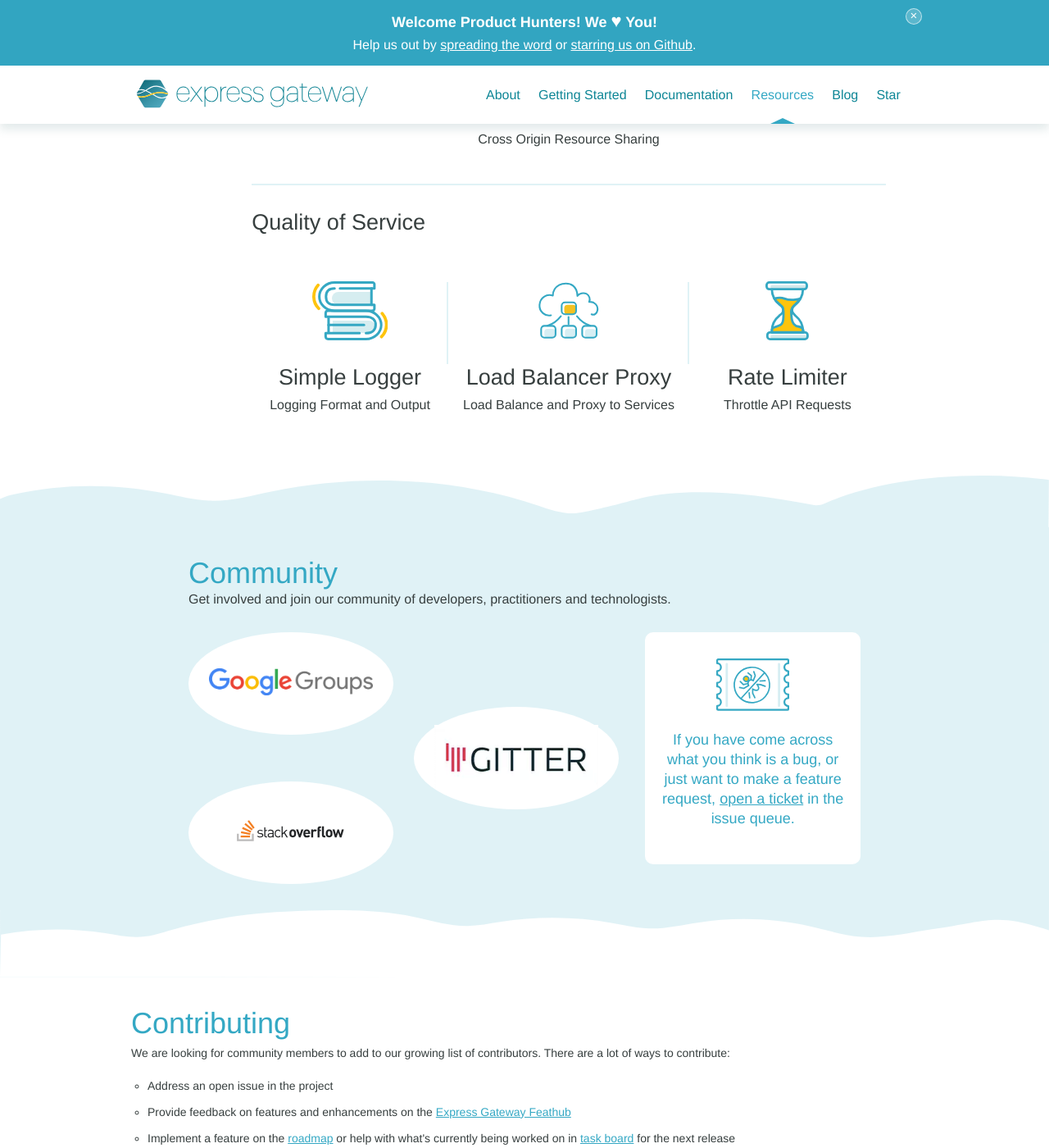
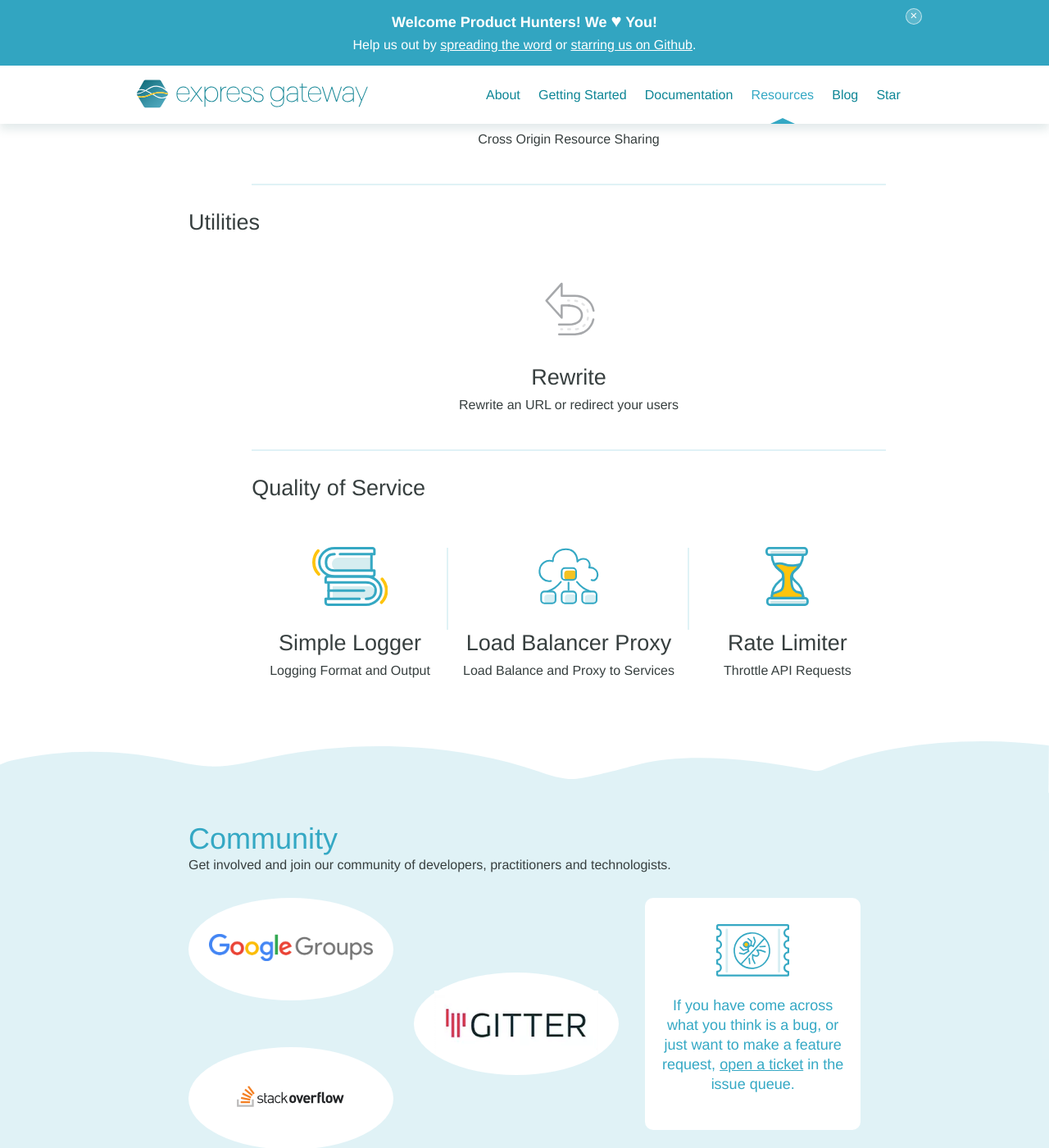
Before and after one commit to ExpressGateway/express-gateway.io, a Jekyll site: the page built from _pages/resources.md, in a window 1280 px wide and 1400 px high, scrolled down 741 px. Shown: the whole window at 82% size. Built offline with Jekyll 4.4.1, drawn with Linux system fonts in a browser that asks for light colours; nearby versions of some CDN libraries; some web fonts are replaced; comment, search, counter and statistics services are not loaded.

Commit message:
Add utilities section for rewrite plugin

```diff
--- a/_pages/resources.md
+++ b/_pages/resources.md
@@ -25,6 +25,12 @@
 <ul class="icon-list">
 <!-- <li>{% include res-rabcl.svg %}<h3>RABCL</h3><p>Role Based Access Control</p></li> -->
 <li>{% include res-cors.svg %}<h3>CORS</h3><p>Cross Origin Resource Sharing</p></li>
+</ul>
+
+#### Utilities
+
+<ul class="icon-list">
+<li>{% include res-rewrite.svg %}<h3>Rewrite</h3><p>Rewrite an URL or redirect your users</p></li>
 </ul>
 
 #### Quality of Service
```
Also changed, not shown: _includes/res-rewrite.svg (added).
